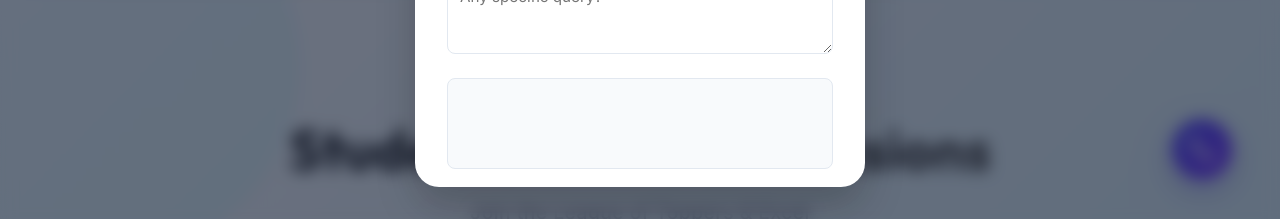
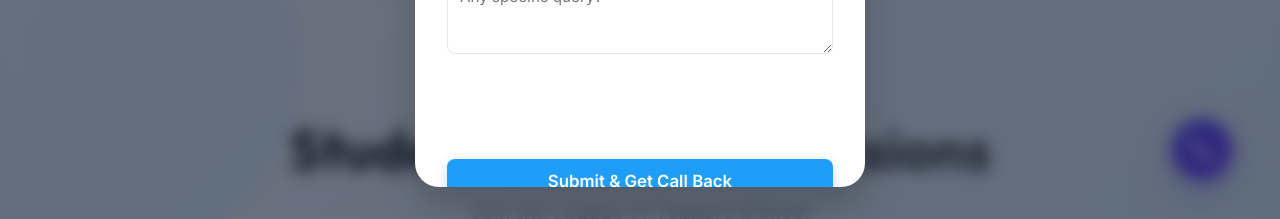
Before and after one commit to abhimanyusingh18/fastedu-revamp, a Next.js app: page / in a window 1280 px wide. Shown: the part 573-792 px from the top of the page. Built offline with nearby package versions, Linux system fonts and the light colour scheme; no server answers.

Commit message:
cloudflare fixes

```diff
--- a/src/components/DemoPopup.tsx
+++ b/src/components/DemoPopup.tsx
@@ -125,10 +125,7 @@ const DemoPopup: React.FC<DemoPopupProps> = ({ isOpen, onClose, onSuccess }) =>
                     </div>
 
 
-
-                    <div className={styles.captchaContainer} style={{ marginBottom: '1rem' }}>
-                        <CloudflareCaptcha onVerify={(token) => setTurnstileToken(token)} />
-                    </div>
+                    <CloudflareCaptcha onVerify={(token) => setTurnstileToken(token)} />
 
                     <button type="submit" className={styles.submitButton} disabled={isSubmitting}>
                         {isSubmitting ? (
--- a/src/components/LeadFormPopup.module.css
+++ b/src/components/LeadFormPopup.module.css
@@ -24,7 +24,7 @@
         0 25px 50px rgba(0, 0, 0, 0.15),
         0 0 0 1px rgba(255, 255, 255, 0.6) inset;
     width: 90%;
-    max-width: 450px;
+    max-width: 420px;
     position: relative;
     max-height: 90vh;
     overflow-y: auto;
--- a/src/components/LeadFormPopup.tsx
+++ b/src/components/LeadFormPopup.tsx
@@ -152,9 +152,7 @@ export default function LeadFormPopup({ isOpen, onClose }: LeadFormPopupProps) {
                     </div>
 
                     {/* Cloudflare Captcha */}
-                    <div className={styles.captchaContainer}>
-                        <CloudflareCaptcha onVerify={(token) => setTurnstileToken(token)} />
-                    </div>
+                    <CloudflareCaptcha onVerify={(token) => setTurnstileToken(token)} />
 
                     <button type="submit" className={styles.submitButton} disabled={isSubmitting}>
                         {isSubmitting ? 'Submitting...' : 'Submit & Get Call Back'}
```
